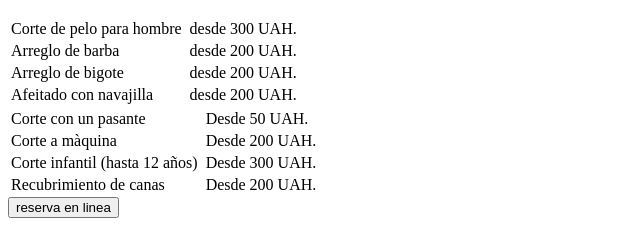
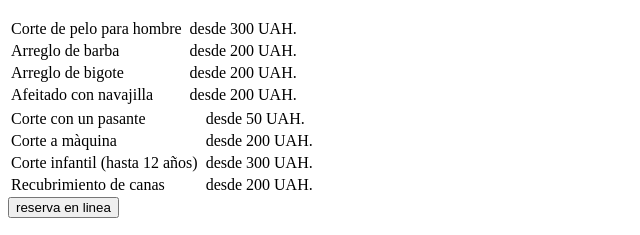
Before and after one commit to luisf756/Homework-FS-LATAM-6, a plain HTML site: page index.html in a window 1280 px wide. Shown: the part 3123-3358 px from the top of the page, 0-640 px from the left. Drawn offline with Linux system fonts and the light colour scheme.

Commit message:
image correction URL

```diff
--- a/index.html
+++ b/index.html
@@ -114,25 +114,25 @@
                             <tr>
                                 <td>Corte con un pasante</td>
                                 <td class="underline"></td>
-                                <td>Desde 50 UAH.</td>
+                                <td>desde 50 UAH.</td>
                             </tr>
 
                             <tr>
                                 <td>Corte a màquina</td>
                                 <td class="underline"></td>
-                                <td>Desde 200 UAH.</td>
+                                <td>desde 200 UAH.</td>
                             </tr>
 
                             <tr>
                                 <td>Corte infantil (hasta 12 años)</td>
                                 <td class="underline"></td>
-                                <td>Desde 300 UAH.</td>
+                                <td>desde 300 UAH.</td>
                             </tr>
 
                             <tr>
                                 <td>Recubrimiento de canas</td>
                                 <td class="underline"></td>
-                                <td>Desde 200 UAH.</td>
+                                <td>desde 200 UAH.</td>
                             </tr>
                         </tbody>
                     </table>
@@ -144,24 +144,24 @@
                 <aside class="jumbotron_scores">
                     <section class="left-colum">
                         <article>
-                            <h2>600 <sup>+</sup></h2>
+                            <h2>600<sup>+</sup></h2>
                             <h4>clientes satisfechos cada día</h4>
                         </article>
 
                         <article>
-                            <h2>20 <sup>+</sup></h2>
+                            <h2>20<sup>+</sup></h2>
                             <h4>De los mejores barberos de kiev</h4>
                         </article>
                     </section>
                     <!-- seccion informativa -->
                     <section class="right-colum">
                         <article>
-                            <h2>50 <sup>+</sup></h2>
+                            <h2>50<sup>+</sup></h2>
                             <h4>Premios a nuestra exelencia</h4>
                         </article>
 
                         <article>
-                            <h2>100 <sup>+</sup></h2>
+                            <h2>100<sup>+</sup></h2>
                             <h4>Regalos a nuestros clientes frecuentes</h4>
                         </article>
                     </section>
@@ -210,7 +210,7 @@
                 <section class="galery_photos">
                     <img src="assets/images/Rectangle_25.jpg" alt="Barbero cortando cabello">
                     <img src="assets/images/Rectangle_26.jpg" alt="Barbero cortando cabello">
-                    <img src="assets/images/Rectangle_27.jpg 27.jpg" alt="Barbero cortando cabello">
+                    <img src="assets/images/Rectangle_27.jpg" alt="Barbero cortando cabello">
                     <img src="assets/images/Rectangle_28.jpg" alt="Barbero cortando cabello">
                 </section>
             </section>
```
